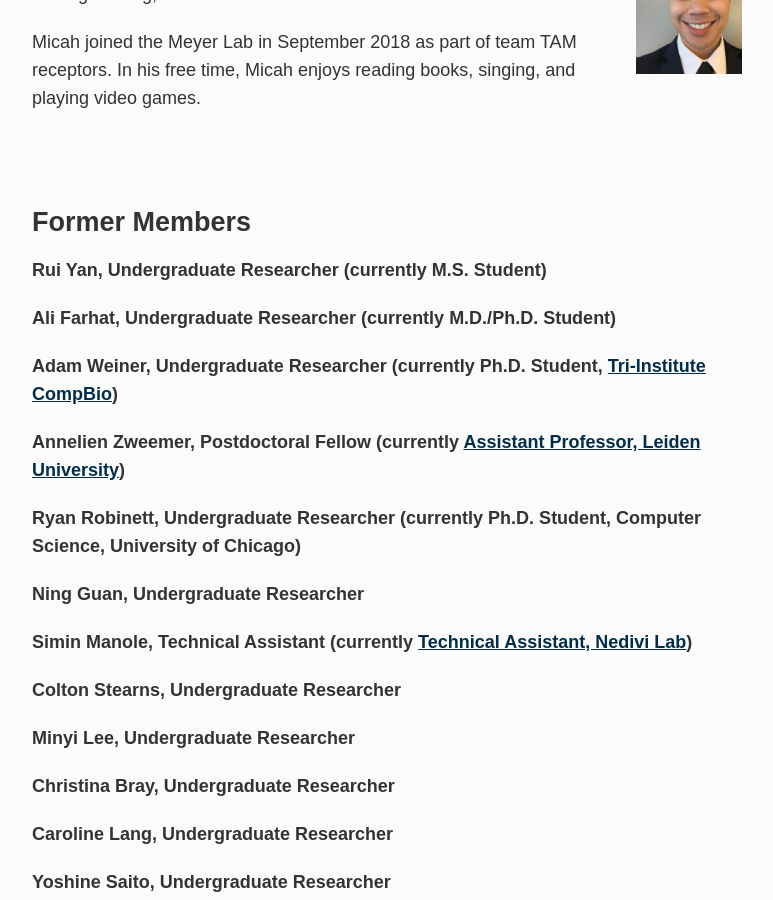
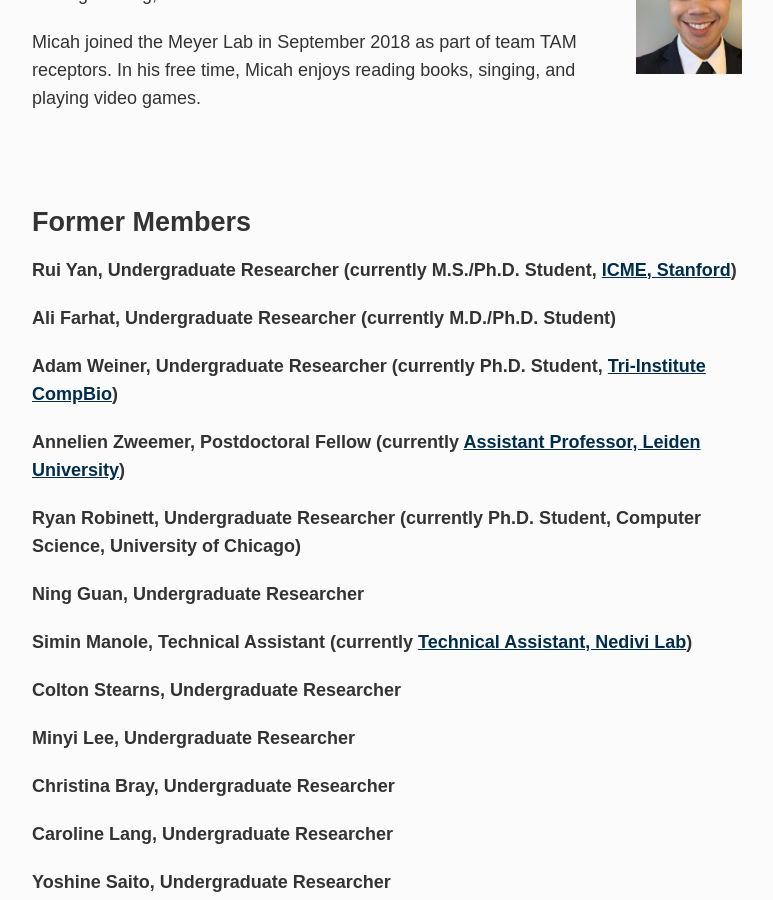
Before and after one commit to meyer-lab/asmlab.org, a Jekyll site: the page built from team/index.md, in a window 1280 px wide and 900 px high, scrolled down 3652 px. Shown: the whole window, without its empty margins (253-1026 px from the left). Built offline with Jekyll 4.4.1, drawn with Linux system fonts in a browser that asks for light colours; some web fonts are replaced.

Commit message:
Update index.md

```diff
--- a/team/index.md
+++ b/team/index.md
@@ -97,7 +97,7 @@ Micah joined the Meyer Lab in September 2018 as part of team TAM receptors. In h
 
 # Former Members
 
-#### Rui Yan, Undergraduate Researcher (currently M.S. Student)
+#### Rui Yan, Undergraduate Researcher (currently M.S./Ph.D. Student, [ICME, Stanford](https://icme.stanford.edu))
 
 #### Ali Farhat, Undergraduate Researcher (currently M.D./Ph.D. Student)
 
```
